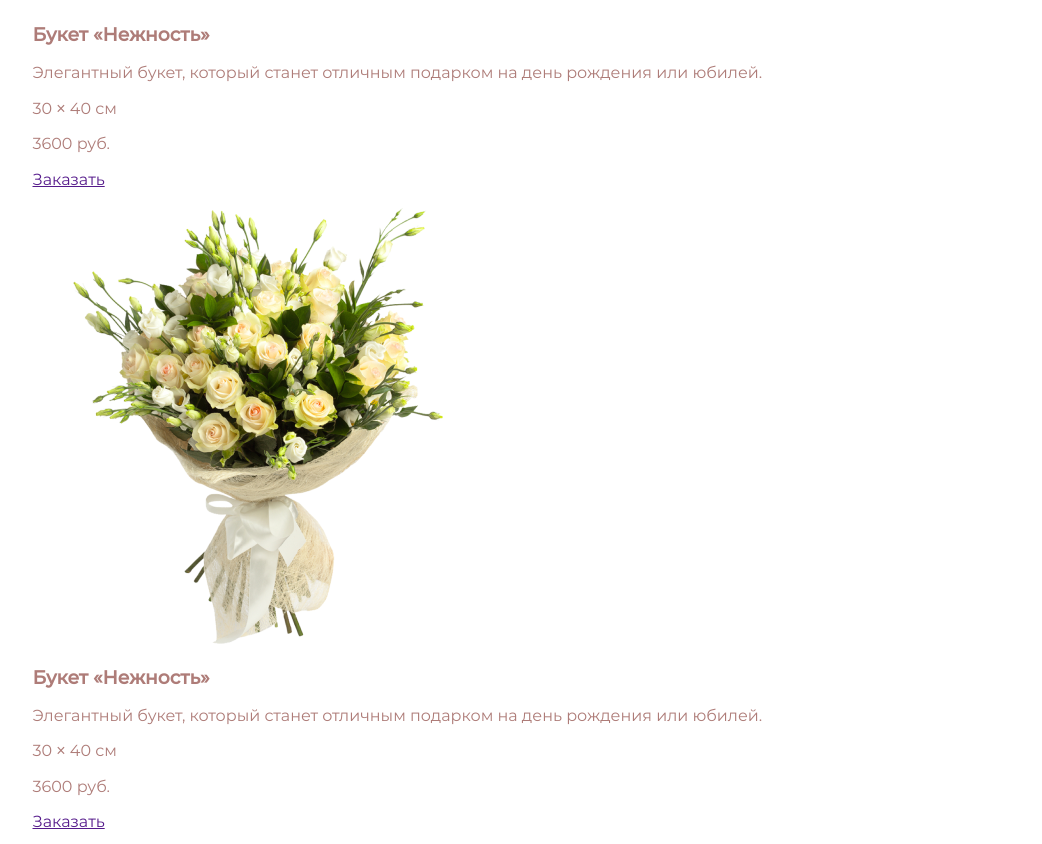
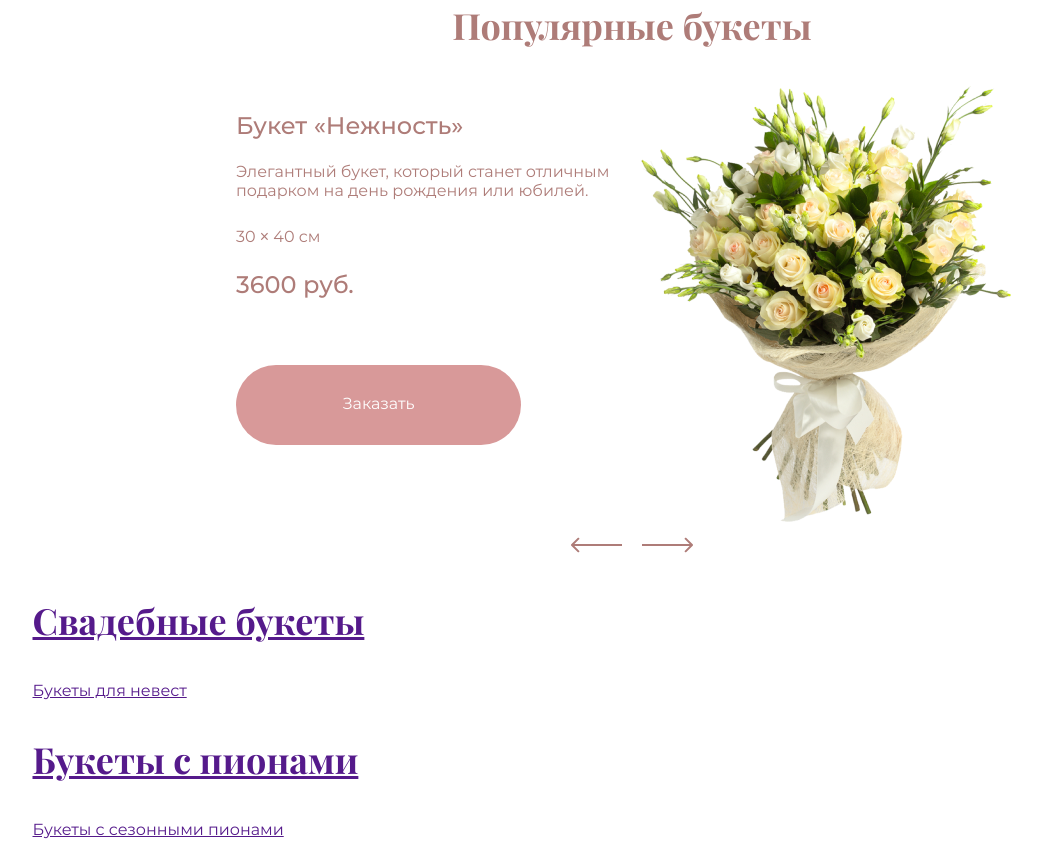
Before and after one commit to iTEvgen/marathon-html, a website: page source/index.html in a window 1280 px wide. Shown: the part 873-1717 px from the top of the page, without its empty margins (8-1050 px from the left). Drawn offline with nearby package versions, Linux system fonts and the light colour scheme; files that its build step writes are made by us from their sources.

Commit message:
стилизация слайдера

```diff
--- a/source/index.html
+++ b/source/index.html
@@ -49,7 +49,7 @@
           <article class="intro__list preview-list">
             <h3 class="preview-list__title headers-fonts">Авторские букеты <span>в Петербурге</span></h3>
             <p class="preview-list__text">Оригинальные свежие букеты с доставкой по всему городу</p>
-            <a class="preview-list__link" href="">Смотреть каталог</a>
+            <a class="preview-list__link button" href="">Смотреть каталог</a>
           </article>
           <figure class="intro__list preview-image">
             <img class="preview-image__item preview-image__item--mdfElemOne" src="img/preview-img1@1x.jpg" alt="">
@@ -74,55 +74,57 @@
           </div>
         </dl>
       </section>
-      <section class="pop-bouqets">
-        <h2 class="pop-bouqets__header headers-fonts">Популярные букеты</h2>
+      <section class="pop-bouquets">
+        <h2 class="pop-bouquets__header headers-fonts">Популярные букеты</h2>
 
-        <div class="pop-bouqets__wrapp slider">
-          <div class="pop-bouqets__list slider__list">
-            <div class="pop-bouqets__item slider__item">
+        <div class="pop-bouquets__wrapp slider">
+          <div class="pop-bouquets__list slider__list">
+            <div class="pop-bouquets__item slider__item">
+              <div class="pop-bouquets__item-wrapp">
+                <h3 class="pop-bouquets__title">Букет 	&#171;Нежность&#187;</h3>
+                <p class="pop-bouquets__text">Элегантный букет, который станет отличным подарком на день рождения или юбилей.</p>
+                <p class="pop-bouquets__size">30 × 40 см</p>
+                <p class="pop-bouquets__price">3600 руб.</p>
+                <a class="pop-bouquets__link button" href="">Заказать</a>
+              </div>
+              <figure class="pop-bouquets__image">
+                <img src="img/flower-bouquet-1@1x.png" alt="">
+              </figure>
+            </div>
 
-              <div class="pop-bouqets__item-wrapp">
-                <h3 class="pop-bouqets__title">Букет 	&#171;Нежность&#187;</h3>
-                <p class="pop-bouqets__text">Элегантный букет, который станет отличным подарком на день рождения или юбилей.</p>
-                <p class="pop-bouqets__size">30 × 40 см</p>
-                <p class="pop-bouqets__price">3600 руб.</p>
-                <a class="pop-bouqets__link" href="">Заказать</a>
+            <div class="pop-bouquets__item slider__item slider__item--mdfDispNon">
+              <div class="pop-bouquets__item-wrapp">
+                <h3 class="pop-bouquets__title">Букет &#171;Нежность&#187;</h3>
+                <p class="pop-bouquets__text">Элегантный букет, который станет отличным подарком на день рождения или юбилей.</p>
+                <p class="pop-bouquets__size">30 × 40 см</p>
+                <p class="pop-bouquets__price">3600 руб.</p>
+                <a class="pop-bouquets__link button" href="">Заказать</a>
               </div>
               <figure class="pop-bouqets__image">
                 <img src="img/flower-bouquet-1@1x.png" alt="">
               </figure>
             </div>
 
-            <div class="pop-bouqets__item slider__item">
-              <div class="pop-bouqets__item-wrapp">
-                <h3 class="pop-bouqets__title">Букет &#171;Нежность&#187;</h3>
-                <p class="pop-bouqets__text">Элегантный букет, который станет отличным подарком на день рождения или юбилей.</p>
-                <p class="pop-bouqets__size">30 × 40 см</p>
-                <p class="pop-bouqets__price">3600 руб.</p>
-                <a class="pop-bouqets__link" href="">Заказать</a>
+            <div class="pop-bouquets__item slider__item slider__item--mdfDispNon">
+              <div class="pop-bouquets__item-wrapp">
+                <h3 class="pop-bouquets__title">Букет &#171;Нежность&#187;</h3>
+                <p class="pop-bouquets__text">Элегантный букет, который станет отличным подарком на день рождения или юбилей.</p>
+                <p class="pop-bouquets__size">30 × 40 см</p>
+                <p class="pop-bouquets__price">3600 руб.</p>
+                <a class="pop-bouquets__link button" href="">Заказать</a>
               </div>
               <figure class="pop-bouqets__image">
                 <img src="img/flower-bouquet-1@1x.png" alt="">
               </figure>
             </div>
-
-            <div class="pop-bouqets__item slider__item">
-              <div class="pop-bouqets__item-wrapp">
-                <h3 class="pop-bouqets__title">Букет &#171;Нежность&#187;</h3>
-                <p class="pop-bouqets__text">Элегантный букет, который станет отличным подарком на день рождения или юбилей.</p>
-                <p class="pop-bouqets__size">30 × 40 см</p>
-                <p class="pop-bouqets__price">3600 руб.</p>
-                <a class="pop-bouqets__link" href="">Заказать</a>
-              </div>
-              <figure class="pop-bouqets__image">
-                <img src="img/flower-bouquet-1@1x.png" alt="">
-              </figure>
-            </div>
-
           </div>
-          <div class="pop-bouqets__toggles slider__toggles">
-            <button class="slider__toggle" type="button"><span class="">Вперед</span></button>
-            <button class="slider__toggle" type="button"><span class="">Назад</span></button>
+          <div class="pop-bouquets__toggles slider__toggles">
+            <button class="pop-bouquets__toggle pop-bouquets__toggle--mdfDecrIcnOne slider__toggle" type="button">
+              <span class="visually-hidden">Вперед</span>
+            </button>
+            <button class="pop-bouquets__toggle pop-bouquets__toggle--mdfDecrIcnTwo slider__toggle" type="button">
+              <span class="visually-hidden">Назад</span>
+            </button>
           </div>
         </div>
       </section>
--- a/source/sass/block/advant.scss
+++ b/source/sass/block/advant.scss
@@ -1,3 +1,7 @@
+.advantages {
+  margin-bottom: 84px;
+}
+
 .advantages__list {
   display: flex;
   justify-content: space-between;
--- a/source/sass/block/base.scss
+++ b/source/sass/block/base.scss
@@ -39,3 +39,15 @@ img {
   padding-right: 20px;
   padding-left: 20px;
 }
+
+.button {
+  display: flex;
+  width: 285px;
+  height: 80px;
+  align-items: center;
+  justify-content: center;
+  color: #ffffff;
+  background-color: #d89999;
+  border-radius: 40px;
+  text-decoration: none;
+}
--- a/source/sass/block/intro-block.scss
+++ b/source/sass/block/intro-block.scss
@@ -32,17 +32,17 @@
   line-height: 29.26px;
 }
 
-.preview-list__link {
-  display: flex;
-  width: 285px;
-  height: 80px;
-  align-items: center;
-  justify-content: center;
-  color: #ffffff;
-  background-color: #d89999;
-  border-radius: 40px;
-  text-decoration: none;
-}
+// .preview-list__link {
+//   display: flex;
+//   width: 285px;
+//   height: 80px;
+//   align-items: center;
+//   justify-content: center;
+//   color: #ffffff;
+//   background-color: #d89999;
+//   border-radius: 40px;
+//   text-decoration: none;
+// }
 
 .preview-image {
   @include figure-reset;
--- a/source/sass/style.scss
+++ b/source/sass/style.scss
@@ -6,3 +6,4 @@
 @import "block/header.scss";
 @import "block/intro-block.scss";
 @import "block/advant.scss";
+@import "block/pop-bouquets.scss";
```
